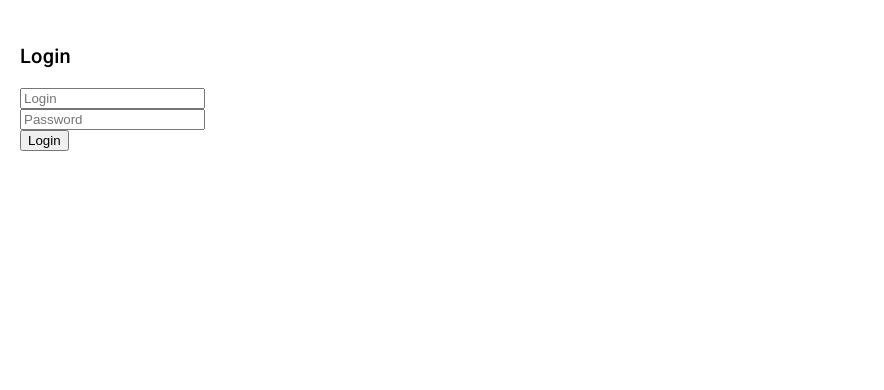
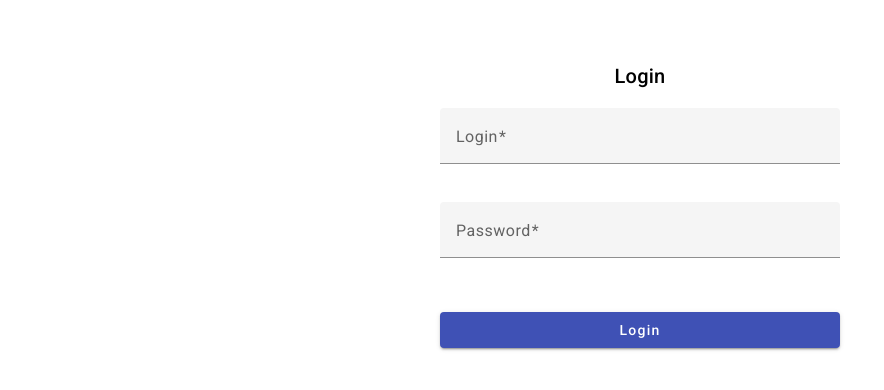
Before and after one commit to ramyozi/memopus, an Angular app: page /login in a window 1280 px wide. Shown: the top 390 px of the page, without its empty margins (0-884 px from the left). Built offline with nearby package versions, Linux system fonts and the light colour scheme.

Commit message:
Fix: Improve login validation and protect routes with AuthGuard

```diff
--- a/angular.json
+++ b/angular.json
@@ -25,8 +25,8 @@
               "src/assets"
             ],
             "styles": [
-              "@angular/material/prebuilt-themes/indigo-pink.css",
-              "src/styles.css"
+              "src/styles.css",
+              "@angular/material/prebuilt-themes/indigo-pink.css"
             ],
             "scripts": []
           },
--- a/src/app/app.routes.ts
+++ b/src/app/app.routes.ts
@@ -4,8 +4,8 @@ import { DashboardComponent } from './components/dashboard/dashboard.component';
 import {AuthGuard} from "./guards/auth.service";
 
 export const routes: Routes = [
-  { path: 'login', component: LoginComponent, canActivate: [AuthGuard] },
-  { path: 'dashboard', component: DashboardComponent },
+  { path: 'login', component: LoginComponent },
+  { path: 'dashboard', component: DashboardComponent, canActivate: [AuthGuard] },
   { path: '', redirectTo: 'login', pathMatch: 'full' },
   { path: '**', redirectTo: 'login' }
 ];
--- a/src/app/components/auth/login/login.component.css
+++ b/src/app/components/auth/login/login.component.css
@@ -0,0 +1,21 @@
+.login-container {
+  max-width: 400px;
+  margin: 0 auto;
+  padding: 20px;
+  text-align: center;
+}
+
+.full-width {
+  width: 100%;
+  margin-bottom: 16px;
+}
+
+.login-button {
+  width: 100%;
+  margin-top: 16px;
+}
+
+.error {
+  color: red;
+  margin-top: 20px;
+}
--- a/src/app/components/auth/login/login.component.html
+++ b/src/app/components/auth/login/login.component.html
@@ -1,13 +1,20 @@
 <div class="login-container">
   <h2>Login</h2>
-  <form (ngSubmit)="onLogin()">
-    <div>
-      <input type="text" [(ngModel)]="login" name="login" required placeholder="Login" />
-    </div>
-    <div>
-      <input type="password" [(ngModel)]="password" name="password" required placeholder="Password" />
-    </div>
-    <button type="submit">Login</button>
+  <form (ngSubmit)="onLogin()" class="login-form">
+    <mat-form-field appearance="fill" class="full-width">
+      <mat-label>Login</mat-label>
+      <input matInput type="text" [(ngModel)]="login" name="login" required placeholder="Enter your login" />
+      <mat-error *ngIf="!login">Login is required</mat-error>
+    </mat-form-field>
+
+    <mat-form-field appearance="fill" class="full-width">
+      <mat-label>Password</mat-label>
+      <input matInput type="password" [(ngModel)]="password" name="password" required placeholder="Enter your password" />
+      <mat-error *ngIf="!password">Password is required</mat-error>
+    </mat-form-field>
+
+    <button mat-raised-button color="primary" type="submit" class="login-button">Login</button>
   </form>
+
   <div *ngIf="error" class="error">{{ error }}</div>
 </div>
--- a/src/app/components/auth/login/login.component.ts
+++ b/src/app/components/auth/login/login.component.ts
@@ -3,11 +3,14 @@ import { Router } from '@angular/router';
 import { AuthService } from '../../../services/auth.service';
 import {FormsModule} from "@angular/forms";
 import {CommonModule} from "@angular/common";
+import {MatButton} from "@angular/material/button";
+import {MatError, MatFormField, MatLabel} from "@angular/material/form-field";
+import {MatInput} from "@angular/material/input";
 
 @Component({
   selector: 'app-login',
   standalone: true,
-  imports: [CommonModule, FormsModule],
+  imports: [CommonModule, FormsModule, MatFormField, MatInput, MatButton, MatLabel, MatError],
   templateUrl: './login.component.html',
   styleUrls: ['./login.component.css']
 })
@@ -22,6 +25,10 @@ export class LoginComponent {
    * Attempts to log in the user.
    */
   onLogin(): void {
+    if (this.login.trim() === '' || this.password.trim() === '') {
+      return;
+    }
+
     this.authService.login(this.login, this.password).subscribe((isAuthenticated) => {
       if (isAuthenticated) {
         this.router.navigate(['/dashboard']);
--- a/src/app/guards/auth.service.ts
+++ b/src/app/guards/auth.service.ts
@@ -10,14 +10,15 @@ export class AuthGuard implements CanActivate {
 
   /**
    * Determines if the route can be activated.
-   * If the user is logged in, redirect to the dashboard.
-   * If not, allow access to the route.
+   * If the user is not logged in, redirect to the login page.
+   * If logged in, allow access to the route.
    */
   canActivate(): boolean {
     if (this.authService.isLoggedIn()) {
-      this.router.navigate(['/dashboard']);
+      return true;
+    } else {
+      this.router.navigate(['/login']);
       return false;
     }
-    return true;
   }
 }
```
